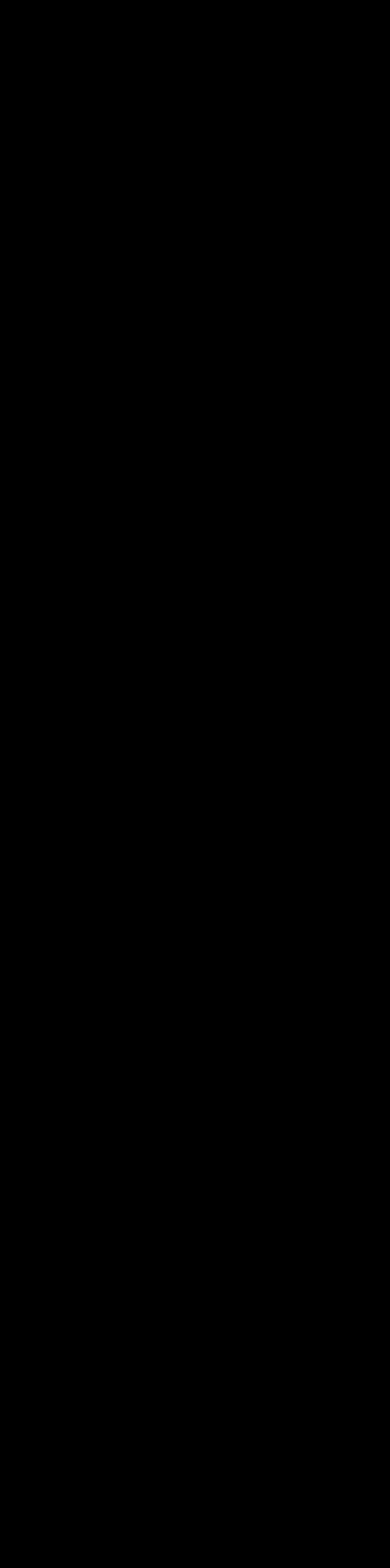
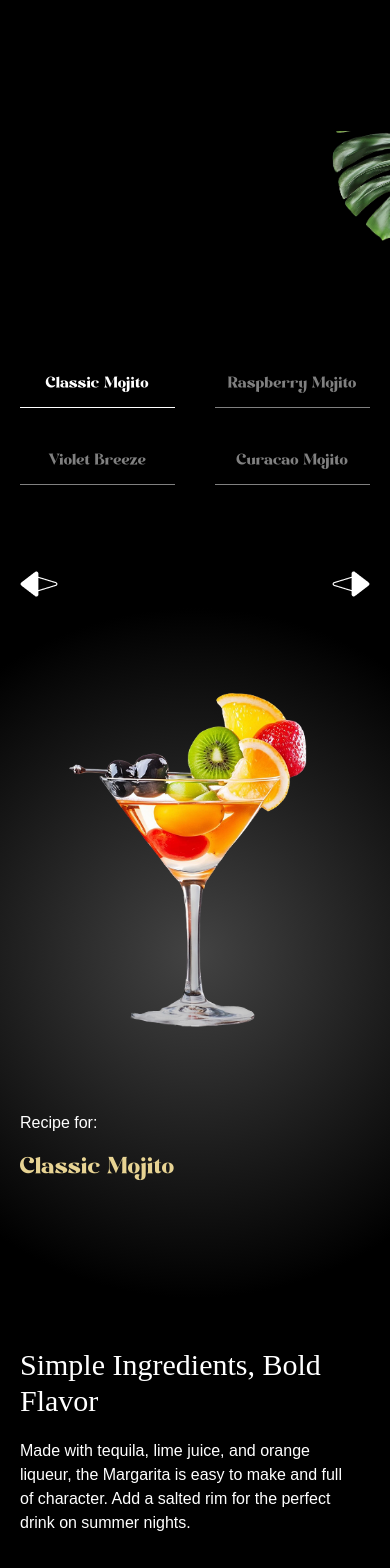
Before and after one commit to Flicko75/GSAP-project, a React (Vite) app: page / in a window 390 px wide. Shown: the part 5420-6988 px from the top of the page. Before the commit the page ends 5711 px from the top, so only its background shows below. Built offline with nearby package versions, Linux system fonts and the light colour scheme; a web font is replaced by a local one.

Commit message:
Implement menu section

```diff
--- a/src/App.jsx
+++ b/src/App.jsx
@@ -5,6 +5,7 @@
 import Cocktails from "./components/Cocktails.jsx";
 import About from "./components/About.jsx";
 import Art from "./components/Art.jsx";
+import Menu from "./components/Menu.jsx";
 
 gsap.registerPlugin(ScrollTrigger, SplitText);
 
@@ -16,6 +17,7 @@
             <Cocktails />
             <About />
             <Art />
+            <Menu />
         </main>
     )
 }
--- /dev/null
+++ b/src/components/Menu.jsx
@@ -0,0 +1,96 @@
+import React, {useRef, useState} from 'react'
+import {sliderLists} from "../../constants/index.js";
+import {useGSAP} from "@gsap/react";
+import gsap from "gsap";
+
+const Menu = () => {
+    const contentRef = useRef();
+    const [currentIndex, setCurrentIndex] = useState(0);
+
+    useGSAP(() => {
+        gsap.fromTo('#title', { opacity: 0 }, { opacity: 1, duration: 1 })
+        gsap.fromTo('.cocktail img', { opacity: 0, xPercent: -100 },{
+            xPercent: 0, opacity: 1, duration: 1, ease: 'power1.inOut'
+        })
+        gsap.fromTo('.details h2', { yPercent: 100, opacity: 0 }, {
+            yPercent: 0, opacity: 100, ease: 'power1.inOut'
+        })
+        gsap.fromTo('.details p', { yPercent: 100, opacity: 0 }, {
+            yPercent: 0, opacity: 100, ease: 'power1.inOut'
+        })
+    }, [currentIndex]);
+
+    const totalCocktails = sliderLists.length;
+
+    const goToSlide = (index) => {
+        const newIndex = (index + totalCocktails) % totalCocktails;
+
+        setCurrentIndex(newIndex);
+    }
+
+    const getCocktailAt = (indexOffset) => {
+        return sliderLists[(currentIndex + indexOffset + totalCocktails) % totalCocktails];
+    }
+
+    const currentCocktail = getCocktailAt(0);
+    const prevCocktail = getCocktailAt(-1);
+    const nextCocktail = getCocktailAt(1);
+
+    return (
+        <section id="menu" aria-label="menu-heading">
+            <img src="/images/slider-left-leaf.png" alt="left-leaf" id="m-left-leaf" />
+            <img src="/images/slider-right-leaf.png" alt="right-leaf" id="m-right-leaf" />
+
+            <h2 id="menu-heading" className="sr-only">
+                Cocktail Menu
+            </h2>
+
+            <nav className="cocktail-tabs" aria-label="Cocktail Navigation">
+                {sliderLists.map((cocktail, index) => {
+                    const isActive = index === currentIndex;
+
+                    return (
+                        <button key={cocktail.id} className={`
+                        ${isActive
+                            ? 'text-white border-white'
+                            : 'text-white/50 border-white/50' }`}
+                        onClick={() => goToSlide(index)}>
+                            {cocktail.name}
+                        </button>
+                    )
+                })}
+            </nav>
+
+            <div className="content">
+                <div className="arrows">
+                    <button className="text-left" onClick={() => goToSlide(currentIndex - 1)}>
+                        <span>{prevCocktail.name}</span>
+                        <img src="/images/right-arrow.png" alt="right-arrow" aria-hidden="true" />
+                    </button>
+
+                    <button className="text-left" onClick={() => goToSlide(currentIndex + 1)}>
+                        <span>{nextCocktail.name}e</span>
+                        <img src="/images/left-arrow.png" alt="left-arrow" aria-hidden="true" />
+                    </button>
+                </div>
+
+                <div className="cocktail">
+                    <img src={currentCocktail.image} className="object-contain" />
+                </div>
+
+                <div className="recipe">
+                    <div ref={contentRef} className="info">
+                        <p>Recipe for:</p>
+                        <p id="title">{currentCocktail.name}</p>
+                    </div>
+
+                    <div className="details">
+                        <h2>{currentCocktail.title}</h2>
+                        <p>{currentCocktail.description}</p>
+                    </div>
+                </div>
+            </div>
+        </section>
+    )
+}
+export default Menu
--- a/src/index.css
+++ b/src/index.css
@@ -297,7 +297,7 @@
             @apply flex flex-col justify-between items-center container mx-auto relative;
 
             .arrows {
-                @apply flex items-center justify-between w-full absolute;
+                @apply flex items-center justify-between w-full absolute md:px-15 mb-30;
 
                 button {
                     @apply text-white hover:text-yellow cursor-pointer transition-colors max-w-36;
@@ -318,10 +318,10 @@
         }
 
         .recipe {
-            @apply flex max-md:flex-col gap-10 md:items-center justify-between w-full lg:absolute bottom-0;
+            @apply flex max-md:flex-col gap-10 md:items-center justify-between w-full lg:absolute bottom-10;
 
             .info {
-                @apply space-y-4 lg:translate-y-20;
+                @apply space-y-4 lg:translate-y-20 md:px-15 mb-30;
 
                 #title {
                     @apply font-modern-negra md:text-6xl text-3xl text-yellow max-w-40;
```
